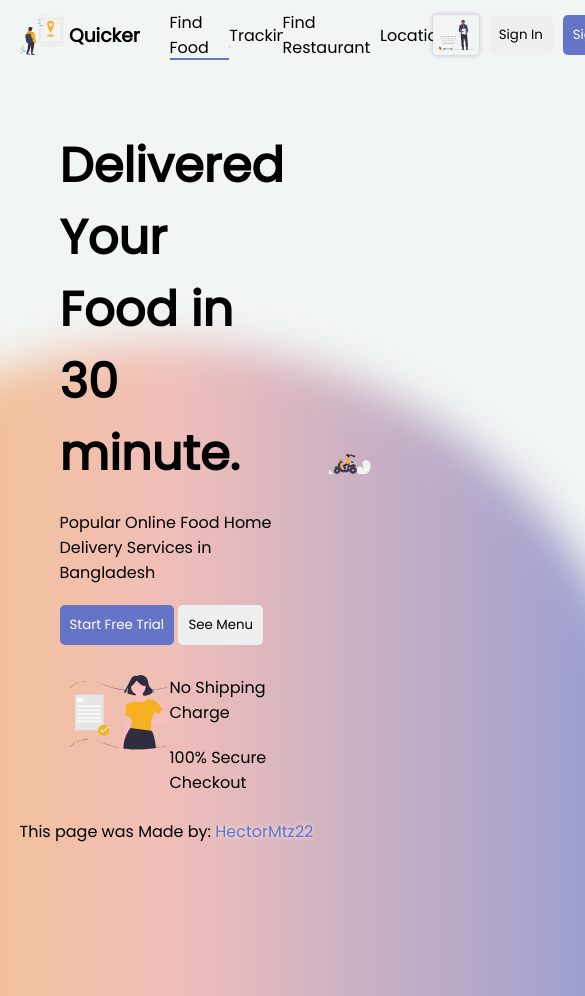
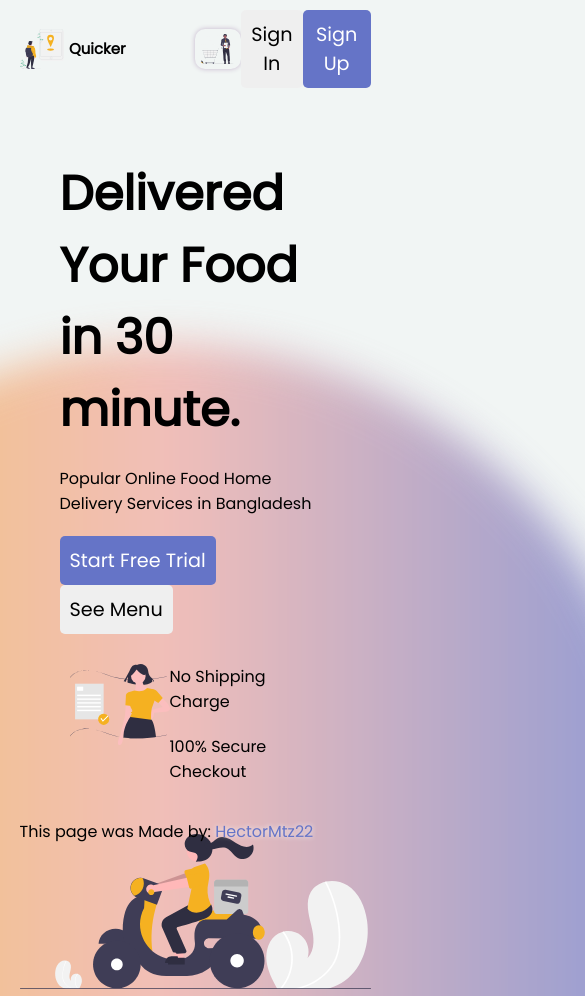
Before and after one commit to HectorMtz22/quicker, a website: page index.html in a window 390 px wide. Shown: the top 996 px of the page, 585 px wide, since content can reach past the window. Before the commit the page ends 845 px from the top, so only its background shows below. Drawn offline with Linux system fonts and the light colour scheme.

Commit message:
Media Query for responsive design

```diff
--- a/styles/_content.scss
+++ b/styles/_content.scss
@@ -42,3 +42,9 @@
     margin-right: 10px;
   }
 }
+
+@media screen and (max-width: 768px) {
+  .content {
+    grid-template-columns: 1fr;
+  }
+}
--- a/styles/_header.scss
+++ b/styles/_header.scss
@@ -12,7 +12,7 @@ header {
       box-shadow: 0px 0px 5px var(--color2);
       height: $header_height - 2 * $padding;
       cursor: pointer;
-      border-radius: 4px;
+      border-radius: 10px;
     }
   }
 }
@@ -82,3 +82,16 @@ button {
   color: #fff;
   background-color: var(--color4);
 }
+
+@media screen and (max-width: 768px) {
+  header {
+    grid-template-columns: 1fr 1fr;
+    font-size: 0.8rem;
+  }
+  header nav {
+    display: none;
+  }
+  button {
+    font-size: 1.2rem;
+  }
+}
```
Also changed, not shown: styles/style.css, 1 other file.
